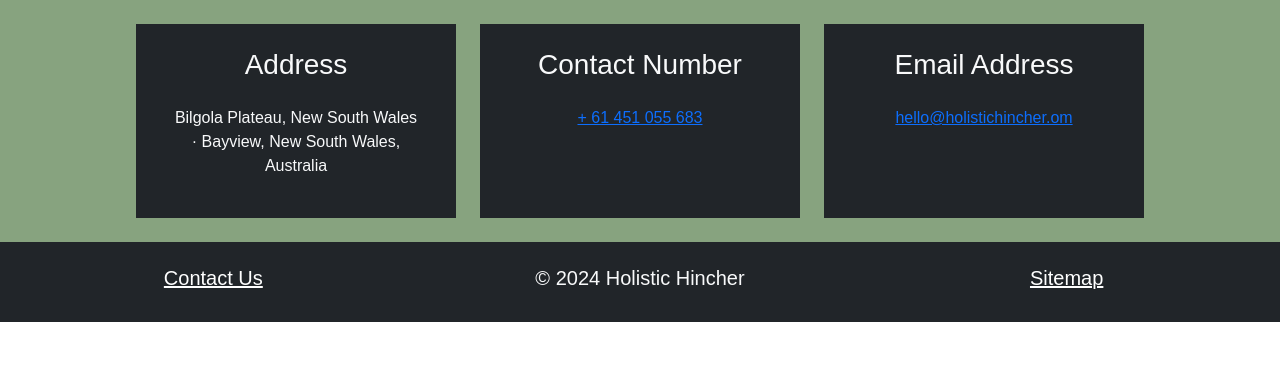
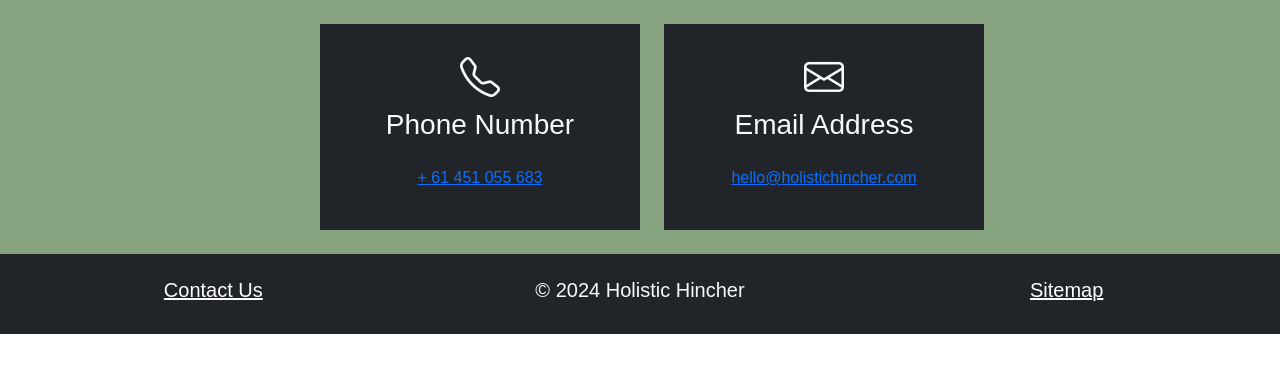
Before and after one commit to phyxphysio/holistic-hincher, a Django app: page /contact-info/ in a window 1280 px wide. Shown: the part 256-629 px from the top of the page. Run offline with Django 4.2, Linux system fonts and the light colour scheme; some libraries are stand-ins or nearby versions.

Commit message:
Modify contact info and upgrade python version

```diff
--- a/free_pages/templates/free_pages/contact_info.html
+++ b/free_pages/templates/free_pages/contact_info.html
@@ -3,28 +3,17 @@
 {% endblock meta %} {% block title %} Contact Holistic Hincher {% endblock title %}
 {% block css_files %}
 <link rel="stylesheet" href="{% static 'home.css' %}" />
-<!-- You may need to include additional CSS files for styling specific to the "about" page. -->
-{% endblock css_files %} {% block content %}
+{% endblock css_files %}
+{% block content %}
 {% include 'free_pages/includes/header.html' with page_title="Contact Holistic Hincher" %}
 
   <div class="container-fluid bg-green">
     <div class="row d-flex justify-content-center">
-      <div class="col-md-6 col-lg-3 d-flex bg-dark text-light my-4">
-        <div class="align-self-stretch box p-4 text-center">
-          <div
-            class="icon d-flex align-items-center justify-content-center"
-          ></div>
-          <h3 class="mb-4">Address</h3>
-          <p>
-            Bilgola Plateau, New South Wales · Bayview, New South Wales,
-            Australia
-          </p>
-        </div>
-      </div>
       <div class="col-md-6 col-lg-3 d-flex bg-dark text-light my-4 mx-4 text-center justify-content-center">
         <div class="align-self-stretch box p-4 ">
+          <i class="bi bi-telephone fs-1"></i>
 
-          <h3 class="mb-4">Contact Number</h3>
+          <h3 class="mb-4">Phone Number</h3>
           <p><a href="tel://1234567920">+ 61 451 055 683</a></p>
         </div>
       </div>
@@ -33,8 +22,10 @@
           <div class="icon d-flex align-items-center justify-content-center">
             <span class="icon-paper-plane"></span>
           </div>
+          <i class="bi bi-envelope fs-1"></i>
+
           <h3 class="mb-4">Email Address</h3>
-          <p><a href="mailto:info@yoursite.com">hello@holistichincher.om</a></p>
+          <p><a href="mailto:info@yoursite.com">hello@holistichincher.com</a></p>
         </div>
       </div>
       </div>
--- a/templates/base.html
+++ b/templates/base.html
@@ -16,6 +16,7 @@
           crossorigin="anonymous">
     <link rel="stylesheet" href="{% static 'home.css' %}">
     <link rel="shortcut icon" type="image/ico" href="{% static 'favicon.ico' %}" >
+    <link rel="stylesheet" href="https://cdn.jsdelivr.net/npm/bootstrap-icons@1.10.0/font/bootstrap-icons.css">
 
     {% block css_files %}
     {% endblock css_files %}
```
Also changed, not shown: requirements.txt (+66 -66 lines), tests/unit_tests/test_views.py (+20 -15 lines), 2 other files.
